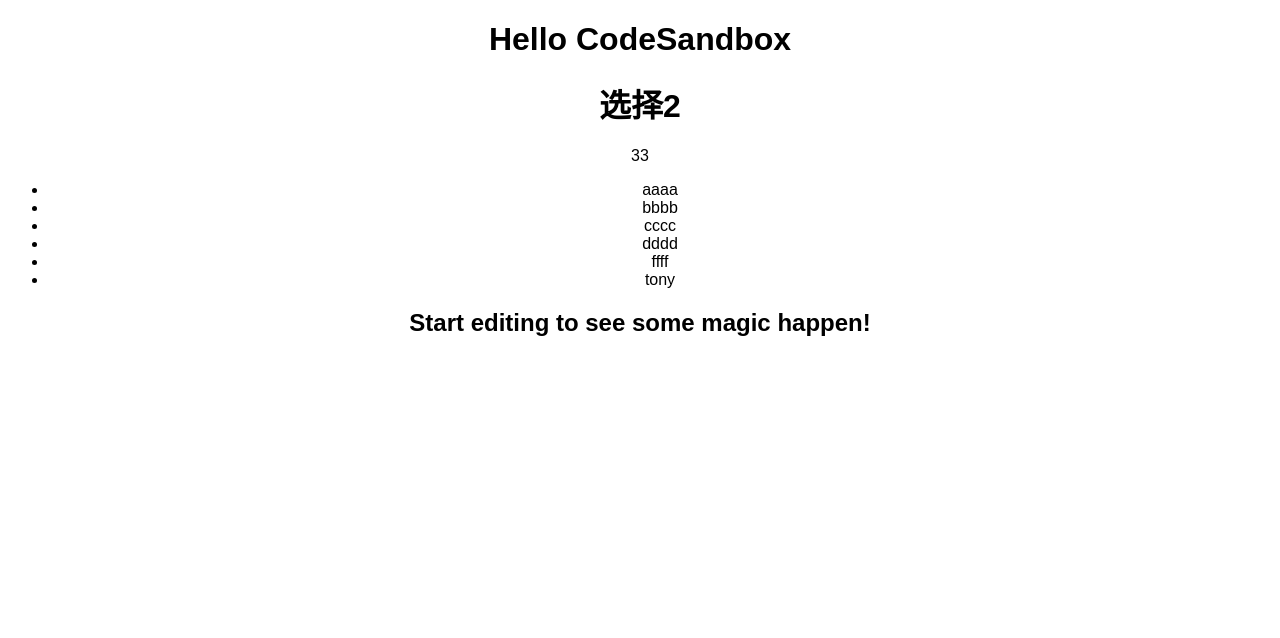
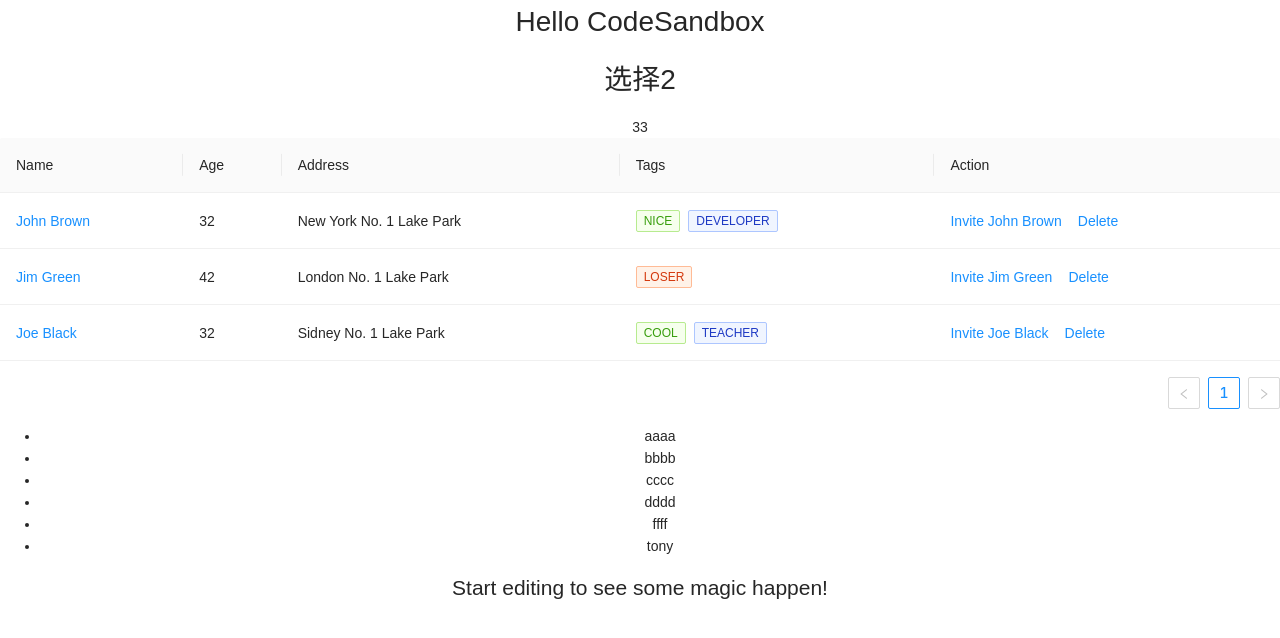
Before and after one commit to yangyahuiOnline/react-SandBox, a React (Create React App) app: page / in a window 1280 px wide. Shown: the top 638 px of the page. Built offline with nearby package versions, Linux system fonts and the light colour scheme.

Commit message:
feat(UI): 使用antd组件渲染页面 初次使用antd组件

```diff
--- a/package.json
+++ b/package.json
@@ -8,6 +8,7 @@
   ],
   "main": "src/index.js",
   "dependencies": {
+    "antd": "4.3.5",
     "lodash": "4.17.15",
     "react": "16.12.0",
     "react-dom": "16.12.0",
--- a/src/list.js
+++ b/src/list.js
@@ -1,10 +1,86 @@
 import React from "react";
 import "./styles.css";
+import { Table, Tag, Space } from "antd";
+import "antd/dist/antd.css";
+
 export default function List() {
   console.log(window);
   const obj = { name: "tony", grade: { math: 33, English: 55 } };
+  const columns = [
+    {
+      title: "Name",
+      dataIndex: "name",
+      key: "name",
+      render: text => <a>{text}</a>
+    },
+    {
+      title: "Age",
+      dataIndex: "age",
+      key: "age"
+    },
+    {
+      title: "Address",
+      dataIndex: "address",
+      key: "address"
+    },
+    {
+      title: "Tags",
+      key: "tags",
+      dataIndex: "tags",
+      render: tags => (
+        <>
+          {tags.map(tag => {
+            let color = tag.length > 5 ? "geekblue" : "green";
+            if (tag === "loser") {
+              color = "volcano";
+            }
+            return (
+              <Tag color={color} key={tag}>
+                {tag.toUpperCase()}
+              </Tag>
+            );
+          })}
+        </>
+      )
+    },
+    {
+      title: "Action",
+      key: "action",
+      render: (text, record) => (
+        <Space size="middle">
+          <a>Invite {record.name}</a>
+          <a>Delete</a>
+        </Space>
+      )
+    }
+  ];
+
+  const data = [
+    {
+      key: "1",
+      name: "John Brown",
+      age: 32,
+      address: "New York No. 1 Lake Park",
+      tags: ["nice", "developer"]
+    },
+    {
+      key: "2",
+      name: "Jim Green",
+      age: 42,
+      address: "London No. 1 Lake Park",
+      tags: ["loser"]
+    },
+    {
+      key: "3",
+      name: "Joe Black",
+      age: 32,
+      address: "Sidney No. 1 Lake Park",
+      tags: ["cool", "teacher"]
+    }
+  ];
   return (
     <div className="App">
+      <Table columns={columns} dataSource={data} />
       <ul>
         <li>aaaa</li>
         <li>bbbb</li>
```
